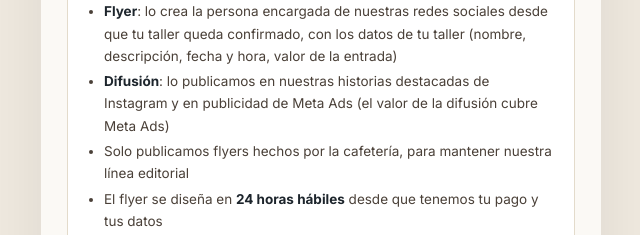
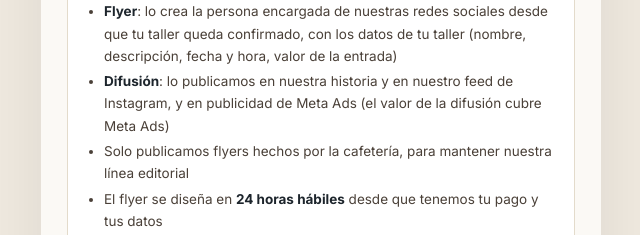
Before and after one commit to ehansenf-afk/talleristas-casaturquesa, a plain HTML site: page index.html in a window 1280 px wide. Shown: the part 703-938 px from the top of the page, 319-959 px from the left. Drawn offline with nearby package versions, Linux system fonts and the light colour scheme.

Commit message:
Difusión: se publica en historia y feed de Instagram (no historias destacadas)
Co-Authored-By: Claude Sonnet 5.5 <noreply@anthropic.com>

```diff
--- a/index.html
+++ b/index.html
@@ -122,7 +122,7 @@
         </ul>
         <ul>
           <li><strong>Flyer</strong>: lo crea la persona encargada de nuestras redes sociales desde que tu taller queda confirmado, con los datos de tu taller (nombre, descripción, fecha y hora, valor de la entrada)</li>
-          <li><strong>Difusión</strong>: lo publicamos en nuestras historias destacadas de Instagram y en publicidad de Meta Ads (el valor de la difusión cubre Meta Ads)</li>
+          <li><strong>Difusión</strong>: lo publicamos en nuestra historia y en nuestro feed de Instagram, y en publicidad de Meta Ads (el valor de la difusión cubre Meta Ads)</li>
           <li>Solo publicamos flyers hechos por la cafetería, para mantener nuestra línea editorial</li>
           <li>El flyer se diseña en <strong>24 horas hábiles</strong> desde que tenemos tu pago y tus datos</li>
           <li>El pago debe estar hecho <strong>hasta 2 días antes del inicio de la publicidad</strong>. Si no, no alcanzamos con los tiempos y no podemos hacerla</li>
```
